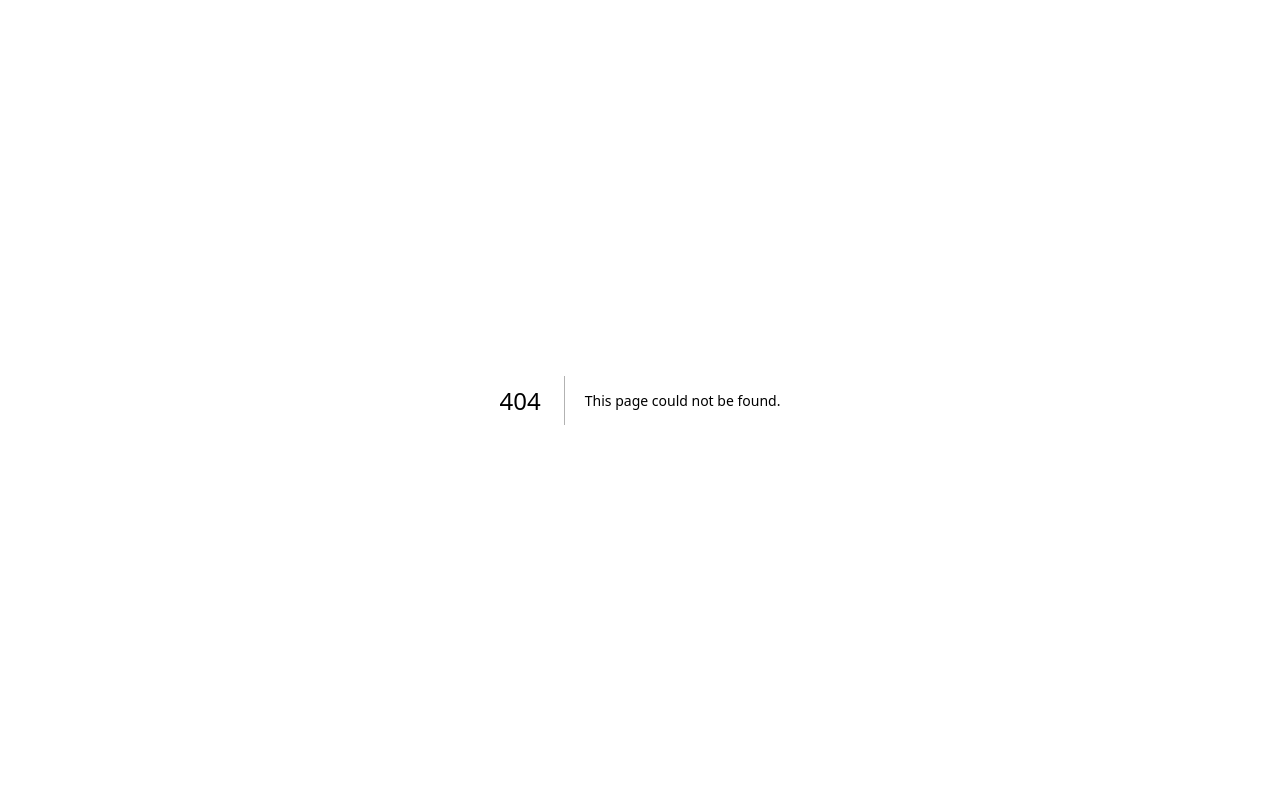
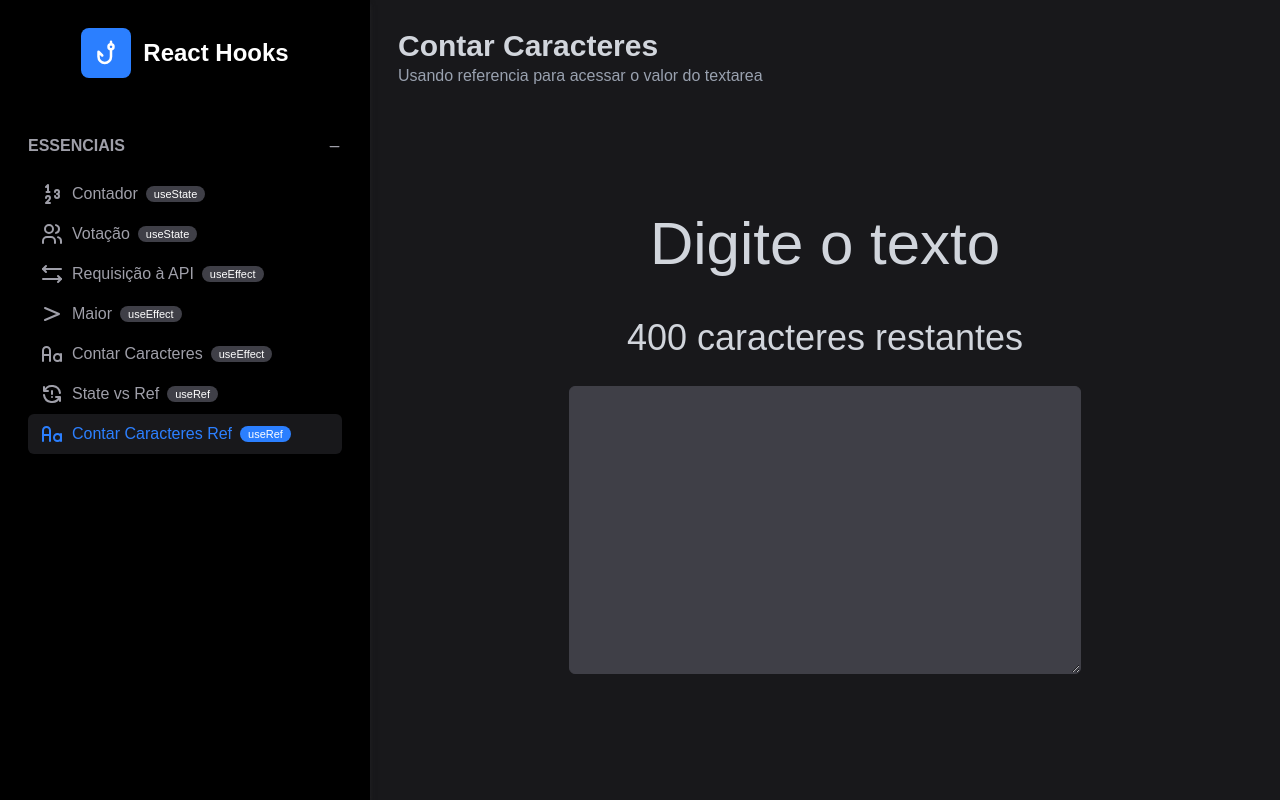
Before and after one commit to tjbarbosadev/react-hooks, a Next.js app: page /essenciais/countCharRef in a window 1280 px wide. Before the commit this address had no page. Built offline with nearby package versions, Linux system fonts and the light colour scheme.

Commit message:
feat: useRef - char count

```diff
--- a/src/components/template/MenuPrincipal.tsx
+++ b/src/components/template/MenuPrincipal.tsx
@@ -55,6 +55,12 @@ export default function MenuPrincipal() {
           tag: 'useRef',
           icone: <IconRefreshAlert />,
         },
+        {
+          titulo: 'Contar Caracteres Ref',
+          url: '/essenciais/countCharRef',
+          tag: 'useRef',
+          icone: <IconLetterCase />,
+        },
       ],
     },
   ];
--- /dev/null
+++ b/src/pages/essenciais/countCharRef.tsx
@@ -0,0 +1,38 @@
+import Display from '@/components/template/Display';
+import Pagina from '@/components/template/Pagina';
+import { useRef, useState } from 'react';
+
+export default function CountChar() {
+  const qtdChar = 400;
+  const [remainingChar, setRemainingChar] = useState(qtdChar);
+
+  const refText = useRef<HTMLTextAreaElement>(null);
+  const count = useRef(0);
+
+  function handleChange() {
+    clearTimeout(count.current);
+    count.current = setTimeout(() => {
+      if (refText.current) {
+        const text = refText.current.value.length;
+        setRemainingChar(qtdChar - text);
+      }
+    }, 1000);
+  }
+
+  return (
+    <Pagina
+      titulo="Contar Caracteres"
+      subtitulo="Usando referencia para acessar o valor do textarea"
+    >
+      <Display
+        texto="Digite o texto"
+        textoComplementar={`${remainingChar} caracteres restantes`}
+      />
+      <textarea
+        ref={refText}
+        className={`h-72 w-3/5 rounded-md border border-zinc-700 bg-zinc-700 p-5 text-2xl text-white`}
+        onInput={handleChange}
+      />
+    </Pagina>
+  );
+}
```
